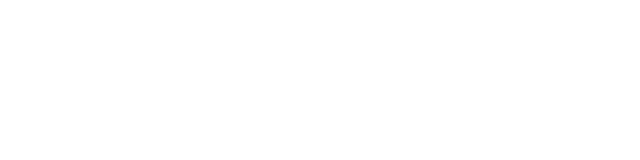
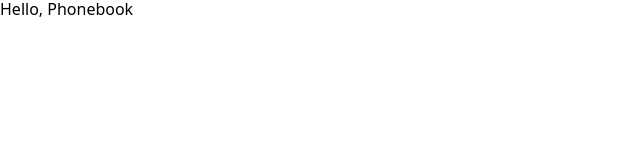
Before and after one commit to gts-work/goit-react-hw-02-phonebook, a React (Create React App) app: page / in a window 1280 px wide. Shown: the top 160 px of the page, without its empty margins (0-640 px from the left). Built offline with nearby package versions, Linux system fonts and the light colour scheme.

Commit message:
install normalize

```diff
--- a/package.json
+++ b/package.json
@@ -8,6 +8,7 @@
         "@testing-library/react": "^11.2.7",
         "@testing-library/user-event": "^12.8.3",
         "gh-pages": "^3.2.3",
+        "modern-normalize": "^1.1.0",
         "react": "^17.0.2",
         "react-dom": "^17.0.2",
         "react-scripts": "4.0.3",
--- a/src/App.js
+++ b/src/App.js
@@ -2,7 +2,7 @@ import React, { Component } from "react";
 
 class App extends Component {
   render() {
-    return <></>;
+    return <>Hello, Phonebook</>;
   }
 }
 
```
Also changed, not shown: 2 other files (tests, documents, lock files or other folders).
